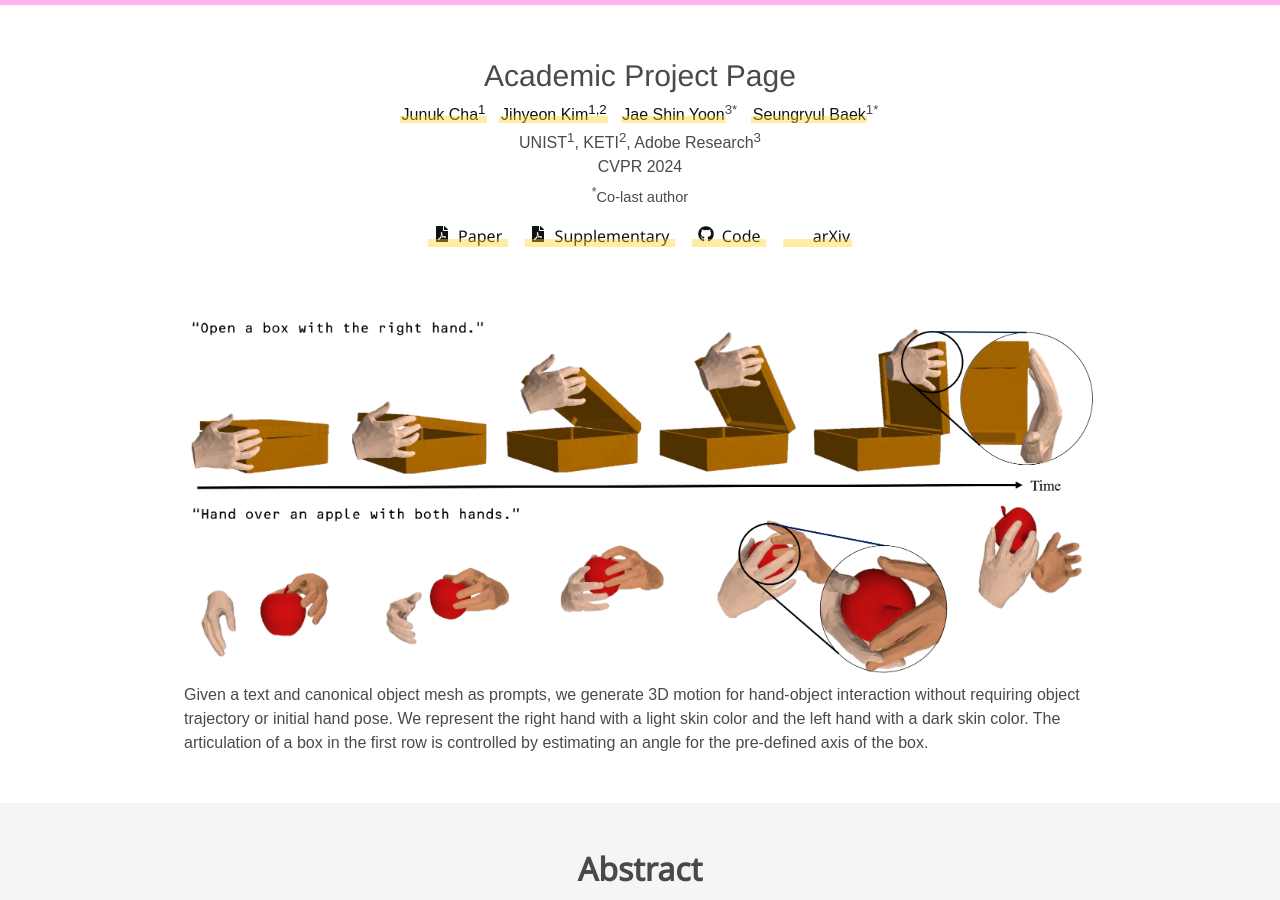
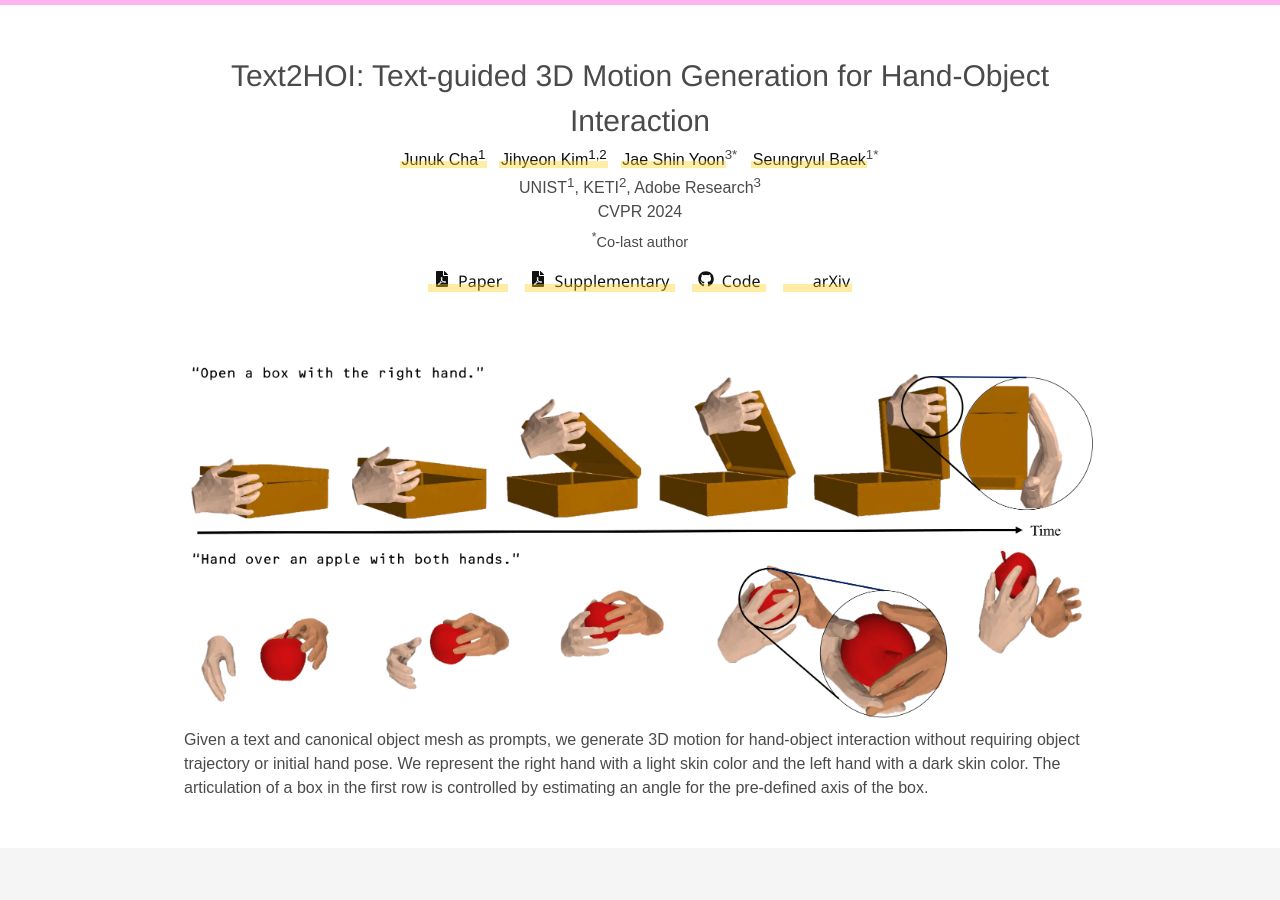
Before and after one commit to JunukCha/junukcha.github.io, a Jekyll site: the page built from _projects/text2hoi.md, in a window 1280 px wide and 900 px high. Built offline with Jekyll 4.4.1, drawn with Linux system fonts in a browser that asks for light colours; nearby versions of some CDN libraries; some web fonts are replaced; library files that are not in the unit come from our copies; a style sheet for code colours, icons or effects is not loaded.

Commit message:
Update text2hoi.html

```diff
--- a/_layouts/text2hoi.html
+++ b/_layouts/text2hoi.html
@@ -62,7 +62,7 @@
       <div class="container is-max-desktop">
         <div class="columns is-centered">
           <div class="column has-text-centered">
-            <h1 class="xtitle is-1 publication-title">Academic Project Page</h1>
+            <h1 class="xtitle is-1 publication-title">Text2HOI: Text-guided 3D Motion Generation for Hand-Object Interaction</h1>
             <div class="is-size-5 publication-authors">
               <!-- Paper authors -->
               <span class="author-block">
```
